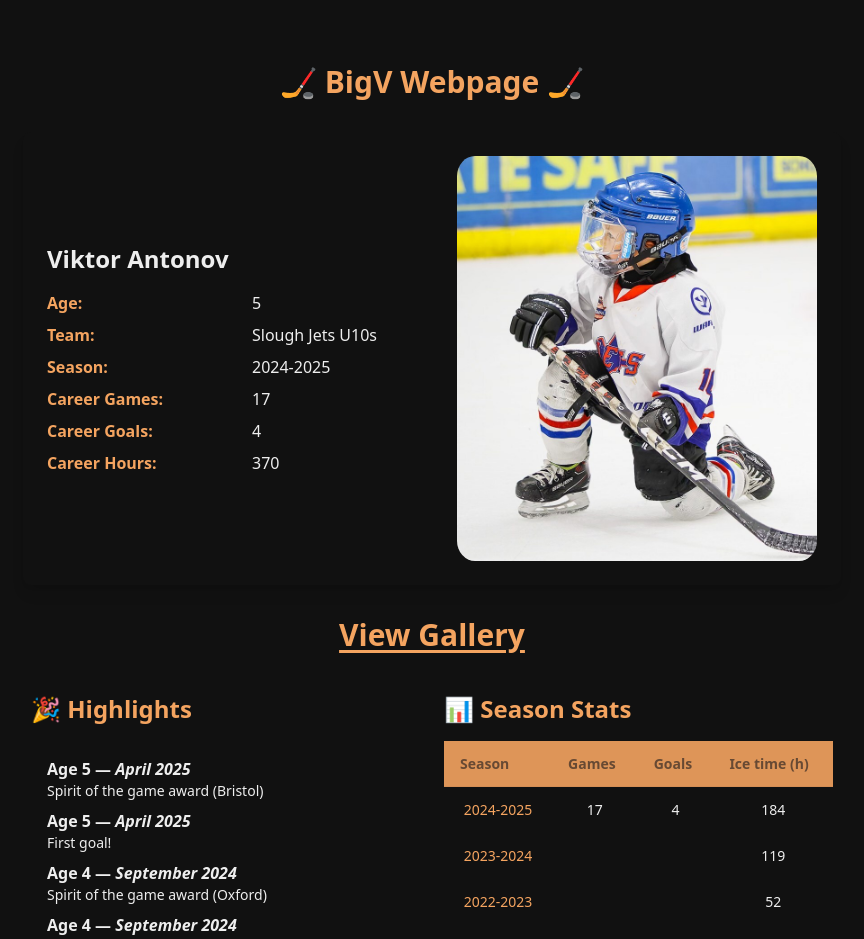
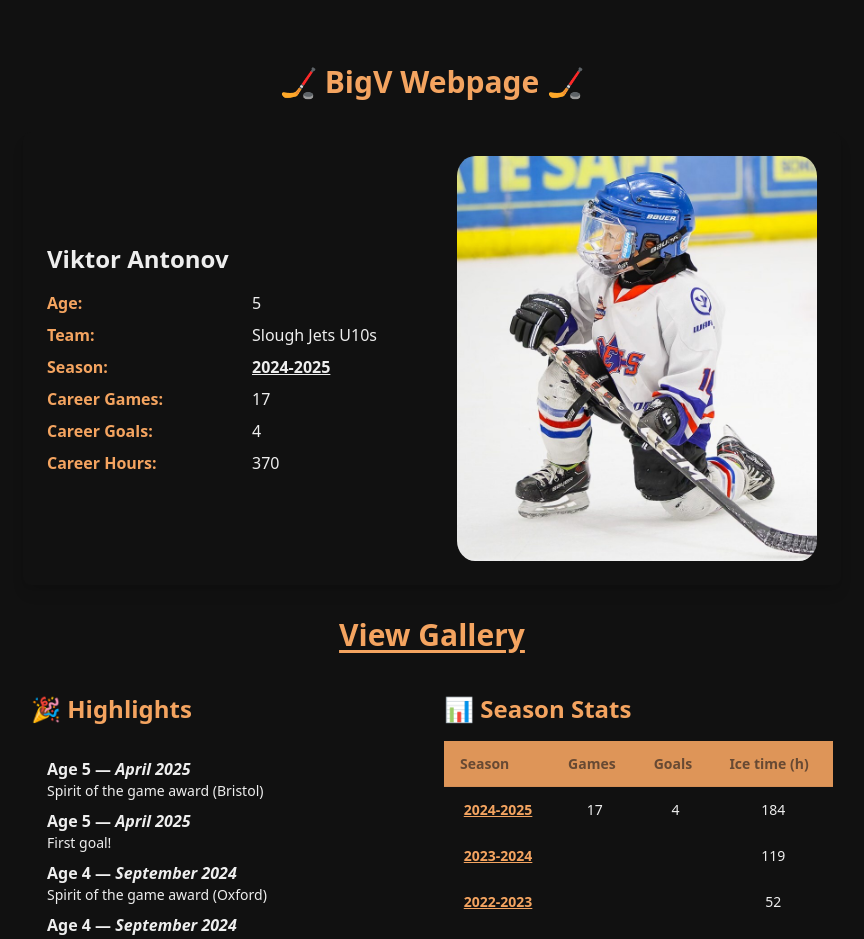
Before and after one commit to creamy-seas/bigv-portfolio, a React (Vite) app: page / in a window 1280 px wide. Shown: the top 939 px of the page, without its empty margins (208-1072 px from the left). Built offline with nearby package versions, Linux system fonts and the light colour scheme.

Commit message:
feat: added links to gallery across website

```diff
--- a/src/pages/LandingPage/Overview.tsx
+++ b/src/pages/LandingPage/Overview.tsx
@@ -59,7 +59,16 @@ const Overview: React.FC = () => {
           ].map(([label, val]) => (
             <React.Fragment key={label}>
               <dt className="font-semibold text-myflame">{label}:</dt>
-              <dd>{val}</dd>
+              {label === "Season" ? (
+                <a
+                  href={`/gallery?season=${val}`}
+                  className="underline hover:text-myflame"
+                >
+                  {val}
+                </a>
+              ) : (
+                val
+              )}
             </React.Fragment>
           ))}
         </dl>
--- a/src/pages/LandingPage/SeasonTable.tsx
+++ b/src/pages/LandingPage/SeasonTable.tsx
@@ -37,7 +37,14 @@ const SeasonTable: React.FC = () => {
         <tbody>
           {data.map((r, i) => (
             <tr key={i} className="hover">
-              <td className="font-medium text-myflame">{r.season}</td>
+              <td className="font-medium text-myflame">
+                <a
+                  href={`/gallery?season=${r.season}`}
+                  className="underline hover:text-myflame"
+                >
+                  {r.season}
+                </a>
+              </td>
               <td>{r.games}</td>
               <td>{r.goals}</td>
               <td>{r.timeOnIceH}</td>
--- a/src/style.css
+++ b/src/style.css
@@ -16,6 +16,10 @@
     /** Page content is centered and coloured */
     @apply flex justify-center p-8 bg-bg text-fg;
   }
+  a {
+    /** Bold instead of underline the links */
+    @apply font-semibold no-underline hover:underline;
+  }
   #root {
     /** Constrain the page size */
     width: 100%;
```
Also changed, not shown: public/data/gallery.csv.
